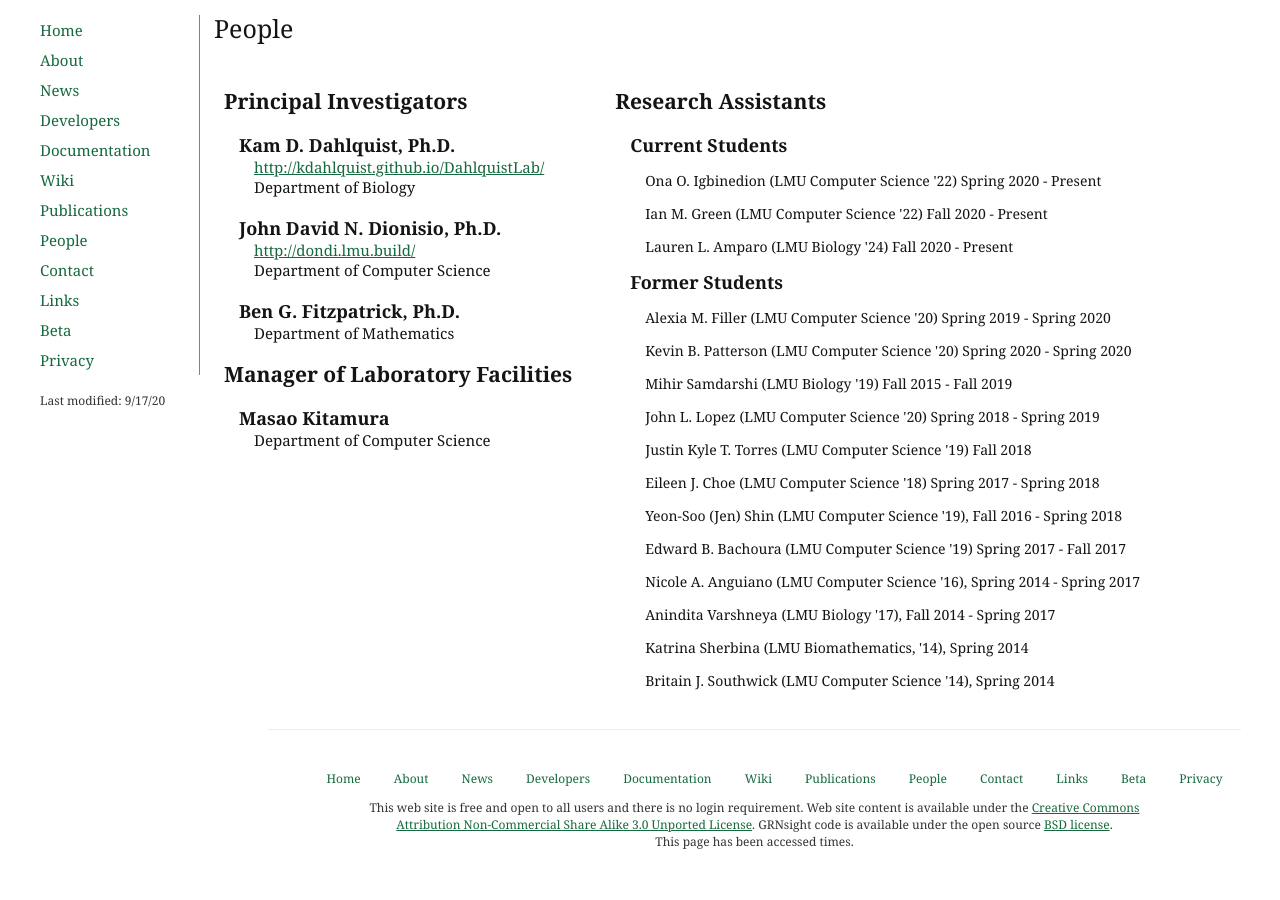
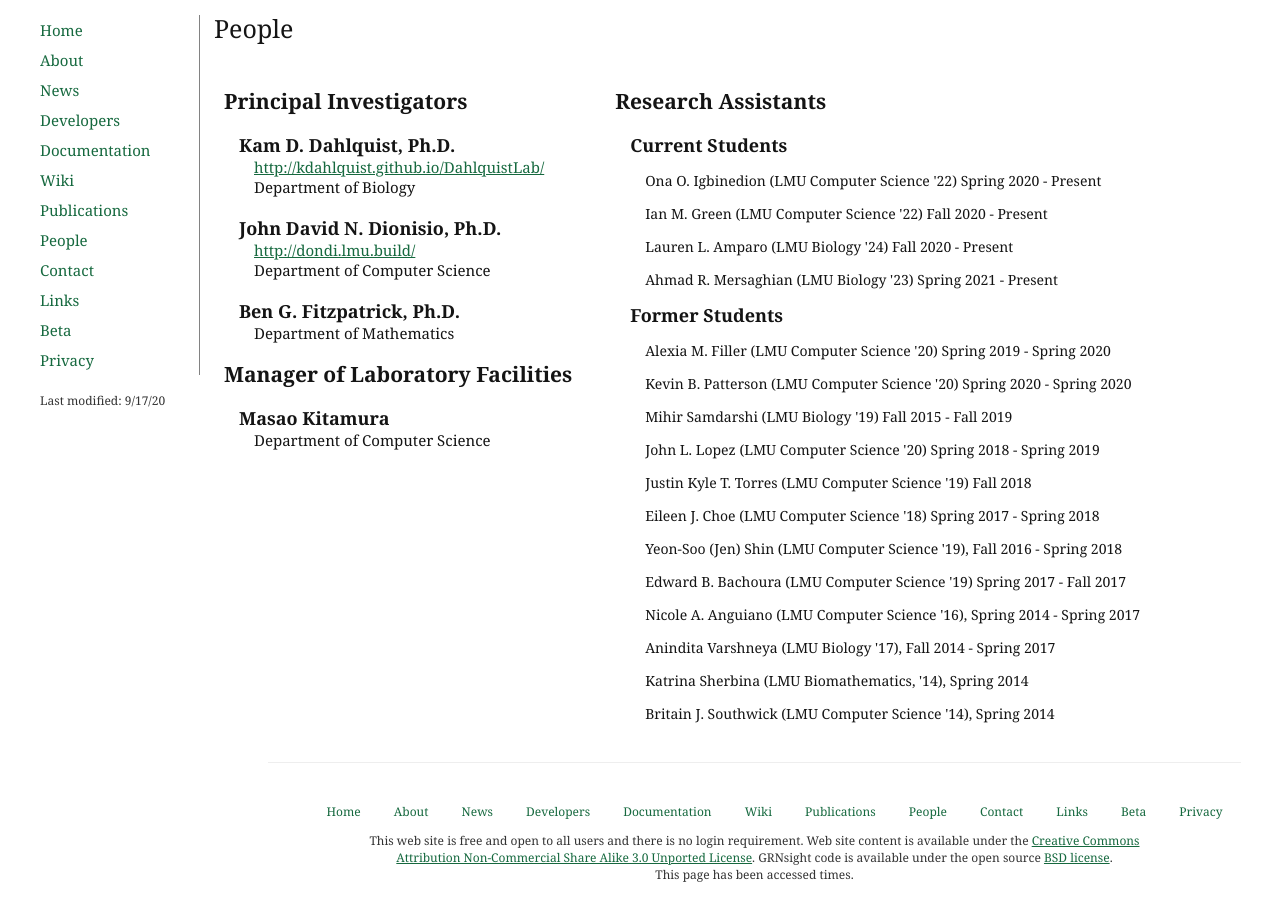
Before and after one commit to dondi/GRNsight, a Jekyll site: the page built from people.html, in a window 1280 px wide and 900 px high, scrolled down 985 px. Built offline with Jekyll 4.4.1, drawn with Linux system fonts in a browser that asks for light colours; nearby versions of some CDN libraries; before the commit the page ends 1852 px from its top, so only the background shows below that; grey boxes are pictures that could not be loaded.

Commit message:
Update people.html
Added @ahmad00m to the website.

```diff
--- a/people.html
+++ b/people.html
@@ -116,6 +116,7 @@ description: Principal Investigators, current and former undergraduate research
                             <p class="studentName">Ona O. Igbinedion (LMU Computer Science '22) Spring 2020 - Present</p>
                             <p class="studentName">Ian M. Green (LMU Computer Science '22) Fall 2020 - Present</p>
                             <p class="studentName">Lauren L. Amparo (LMU Biology '24) Fall 2020 - Present</p>
+                            <p class="studentName">Ahmad R. Mersaghian (LMU Biology '23) Spring 2021 - Present</p>
                           <p class="name">Former Students</p>
                             <p class="studentName">Alexia M. Filler (LMU Computer Science '20) Spring 2019 - Spring 2020</p>
                             <p class="studentName">Kevin B. Patterson (LMU Computer Science '20) Spring 2020 - Spring 2020</p>
```
